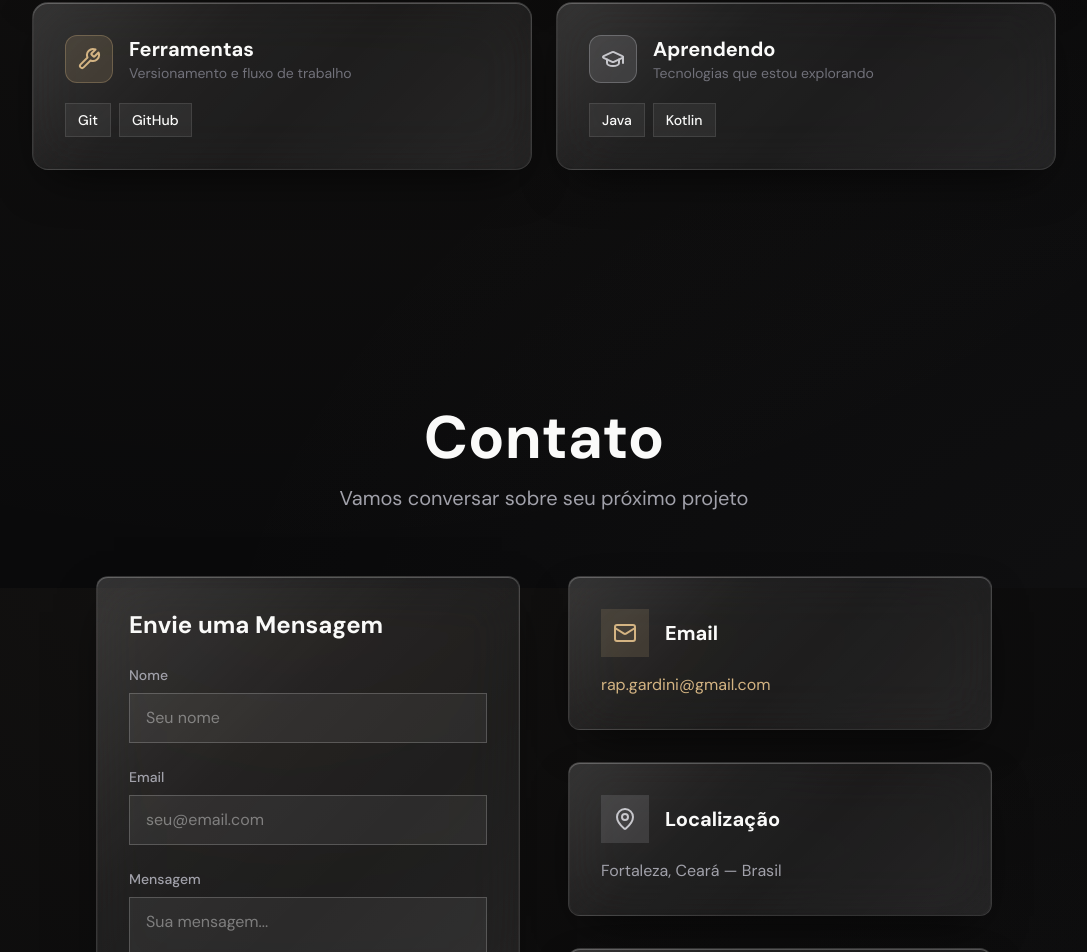
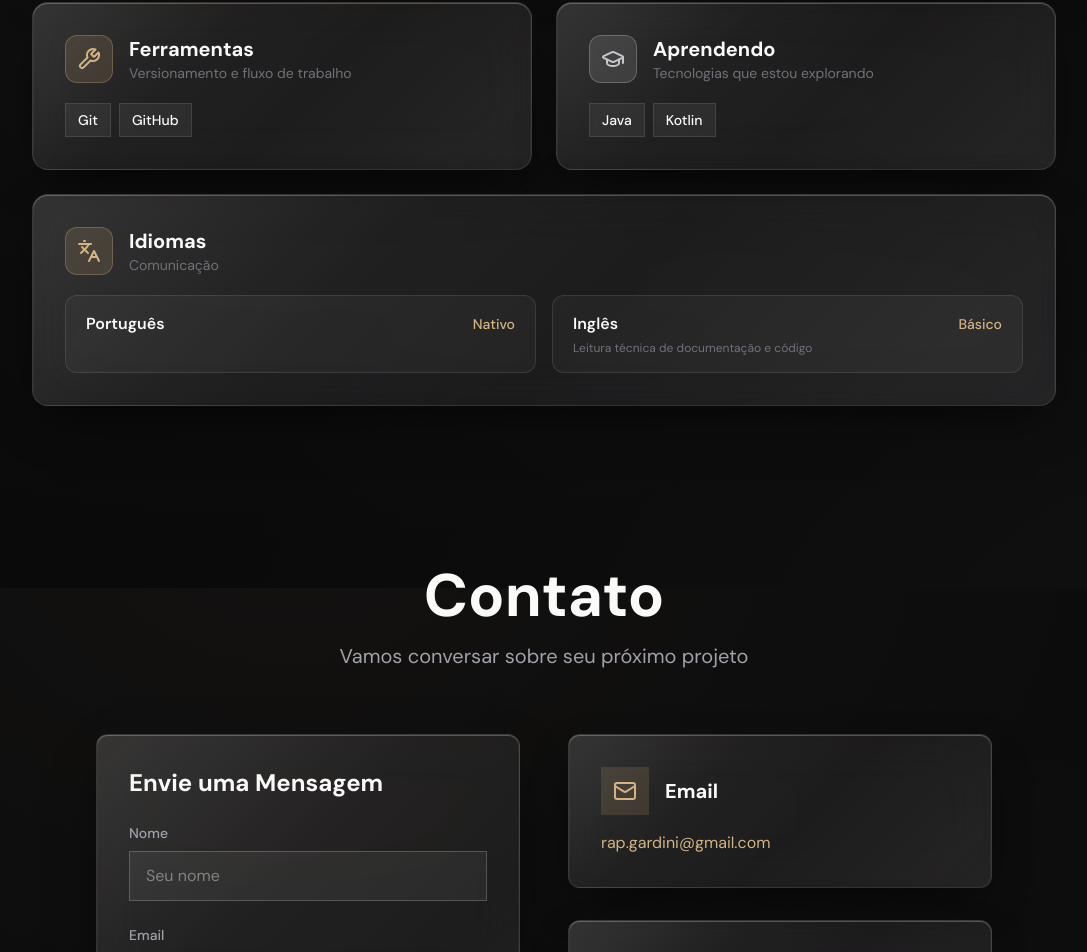
Before and after one commit to RaulGardini/Raul-Portfolio, a React (Vite) app: page / in a window 1280 px wide. Shown: the part 4212-5164 px from the top of the page, without its empty margins (96-1183 px from the left). Built offline with nearby package versions, Linux system fonts and the light colour scheme; no server answers.

Commit message:
feat: idiomas

```diff
--- a/src/pages/HabilidadesPage.jsx
+++ b/src/pages/HabilidadesPage.jsx
@@ -1,7 +1,7 @@
 import React from 'react';
 import { Helmet } from 'react-helmet';
 import { motion } from 'framer-motion';
-import { Code, Server, Wrench, GraduationCap } from 'lucide-react';
+import { Code, Server, Wrench, GraduationCap, Languages } from 'lucide-react';
 
 const categories = [
   {
@@ -102,6 +102,48 @@ const HabilidadesPage = () => {
               );
             })}
           </div>
+
+          {/* Idiomas */}
+          <motion.div
+            initial={{ y: 40, opacity: 0 }}
+            whileInView={{ y: 0, opacity: 1 }}
+            viewport={{ once: true }}
+            transition={{ duration: 0.5 }}
+            className="max-w-5xl mx-auto mt-6"
+          >
+            <div className="bg-white/[0.06] backdrop-blur-xl border border-white/10 rounded-2xl p-6 md:p-8 shadow-xl hover:border-white/30 transition-all duration-300">
+              {/* Header */}
+              <div className="flex items-center gap-4 mb-5">
+                <div
+                  className="w-12 h-12 rounded-xl flex items-center justify-center flex-shrink-0"
+                  style={{ backgroundColor: '#D4B48326', border: '1px solid #D4B4834D' }}
+                >
+                  <Languages size={24} style={{ color: '#D4B483' }} />
+                </div>
+                <div>
+                  <h2 className="text-xl font-bold text-[#FAFAF9]">Idiomas</h2>
+                  <p className="text-sm text-[#71717A]">Comunicação</p>
+                </div>
+              </div>
+
+              {/* Languages */}
+              <div className="grid grid-cols-1 sm:grid-cols-2 gap-4">
+                <div className="bg-white/[0.04] border border-white/10 rounded-xl px-5 py-4">
+                  <div className="flex items-center justify-between">
+                    <span className="font-semibold text-[#FAFAF9]">Português</span>
+                    <span className="text-sm font-medium text-[#D4B483]">Nativo</span>
+                  </div>
+                </div>
+                <div className="bg-white/[0.04] border border-white/10 rounded-xl px-5 py-4">
+                  <div className="flex items-center justify-between">
+                    <span className="font-semibold text-[#FAFAF9]">Inglês</span>
+                    <span className="text-sm font-medium text-[#D4B483]">Básico</span>
+                  </div>
+                  <p className="text-xs text-[#71717A] mt-1">Leitura técnica de documentação e código</p>
+                </div>
+              </div>
+            </div>
+          </motion.div>
         </div>
       </div>
     </>
```
